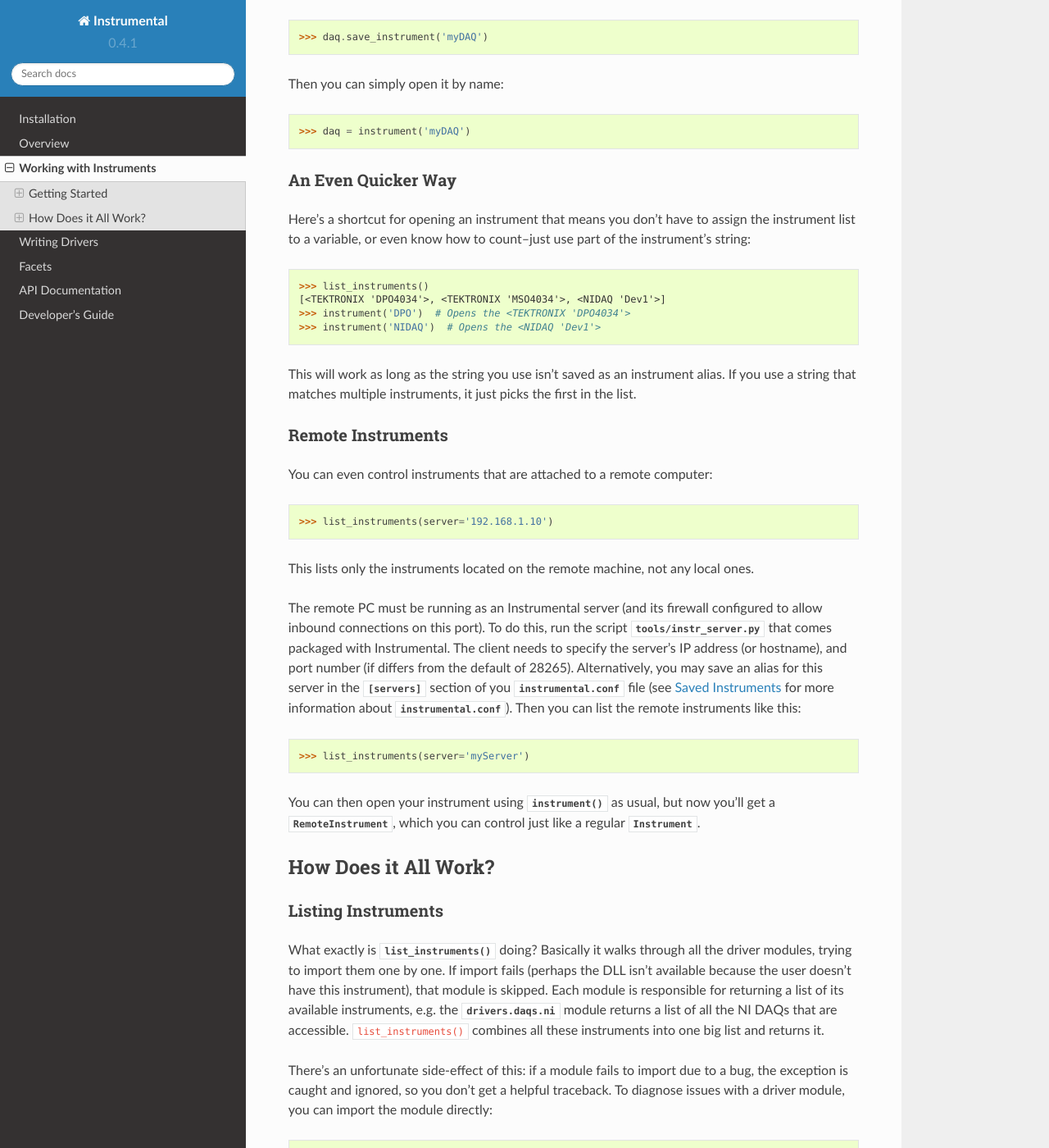
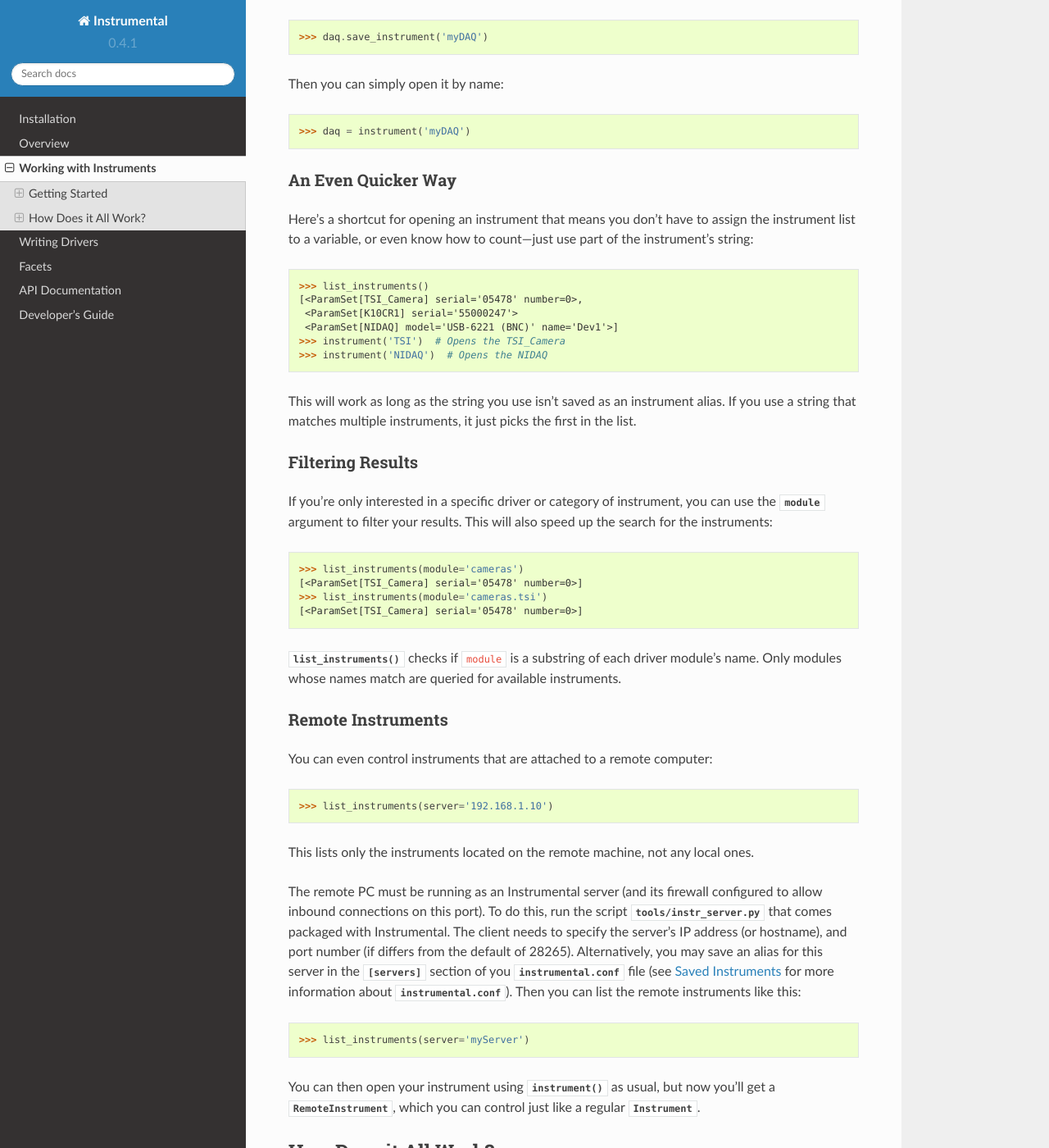
Before and after one commit to mabuchilab/Instrumental, a Sphinx documentation site: the page built from docs/instruments.rst, in a window 1280 px wide and 1400 px high, scrolled down 613 px. Shown: the whole window at 82% size. Built offline with Sphinx 7.4.7 and the Read the Docs theme 2.0.0, drawn with Linux system fonts in a browser that asks for light colours; formulas are drawn with MathJax 3.

Commit message:
Update more outdated docs

```diff
--- a/docs/instruments.rst
+++ b/docs/instruments.rst
@@ -34,16 +34,30 @@ Then you can simply open it by name::
 An Even Quicker Way
 ~~~~~~~~~~~~~~~~~~~
 
-Here's a shortcut for opening an instrument that means you don't have to assign the instrument list
-to a variable, or even know how to count--just use part of the instrument's string::
+Here's a shortcut for opening an instrument that means you don't have to assign the instrument list to a variable, or even know how to count---just use part of the instrument's string::
 
     >>> list_instruments()
-    [<TEKTRONIX 'DPO4034'>, <TEKTRONIX 'MSO4034'>, <NIDAQ 'Dev1'>]
-    >>> instrument('DPO')  # Opens the <TEKTRONIX 'DPO4034'>
-    >>> instrument('NIDAQ')  # Opens the <NIDAQ 'Dev1'>
+    [<ParamSet[TSI_Camera] serial='05478' number=0>,
+     <ParamSet[K10CR1] serial='55000247'>
+     <ParamSet[NIDAQ] model='USB-6221 (BNC)' name='Dev1'>]
+    >>> instrument('TSI')  # Opens the TSI_Camera
+    >>> instrument('NIDAQ')  # Opens the NIDAQ
 
 This will work as long as the string you use isn't saved as an instrument alias. If you use a
 string that matches multiple instruments, it just picks the first in the list.
+
+
+Filtering Results
+~~~~~~~~~~~~~~~~~
+
+If you're only interested in a specific driver or category of instrument, you can use the `module` argument to filter your results. This will also speed up the search for the instruments::
+
+    >>> list_instruments(module='cameras')
+    [<ParamSet[TSI_Camera] serial='05478' number=0>]
+    >>> list_instruments(module='cameras.tsi')
+    [<ParamSet[TSI_Camera] serial='05478' number=0>]
+
+`list_instruments()` checks if ``module`` is a substring of each driver module's name. Only modules whose names match are queried for available instruments.
 
 
 Remote Instruments
```
Also changed, not shown: docs/index.rst (+6 -4 lines).
